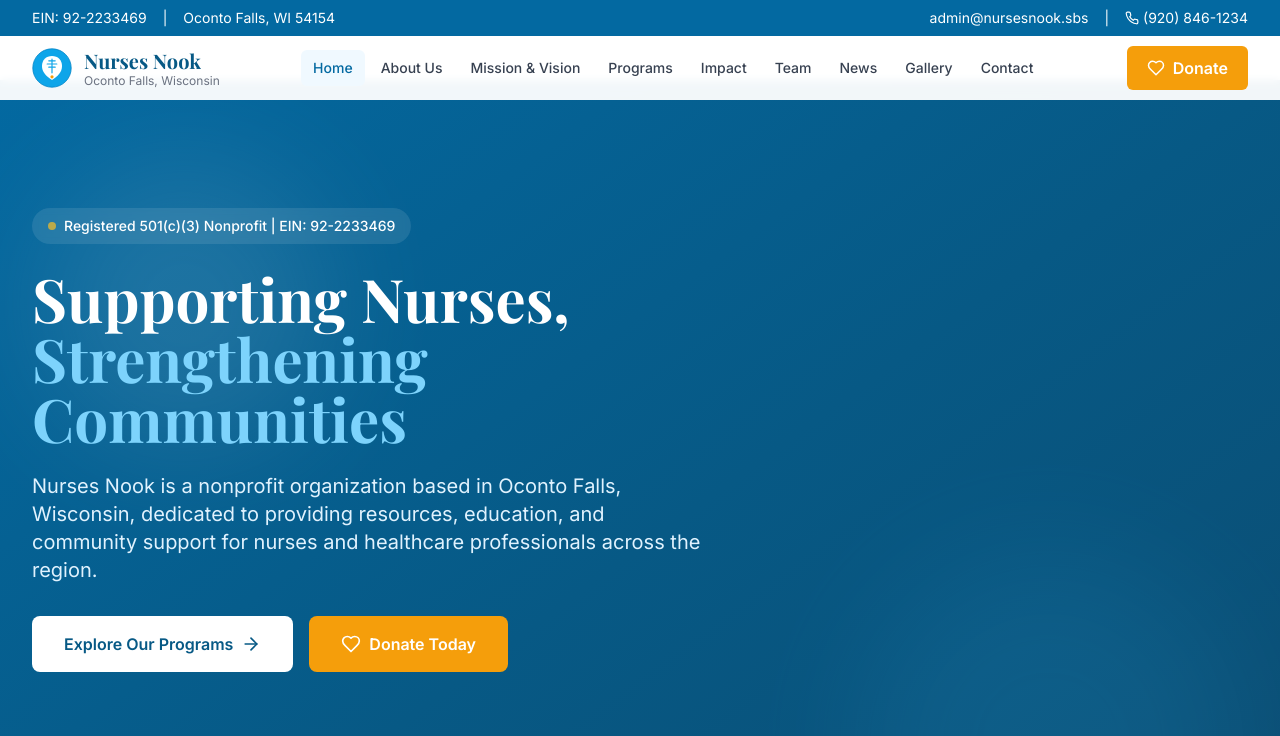
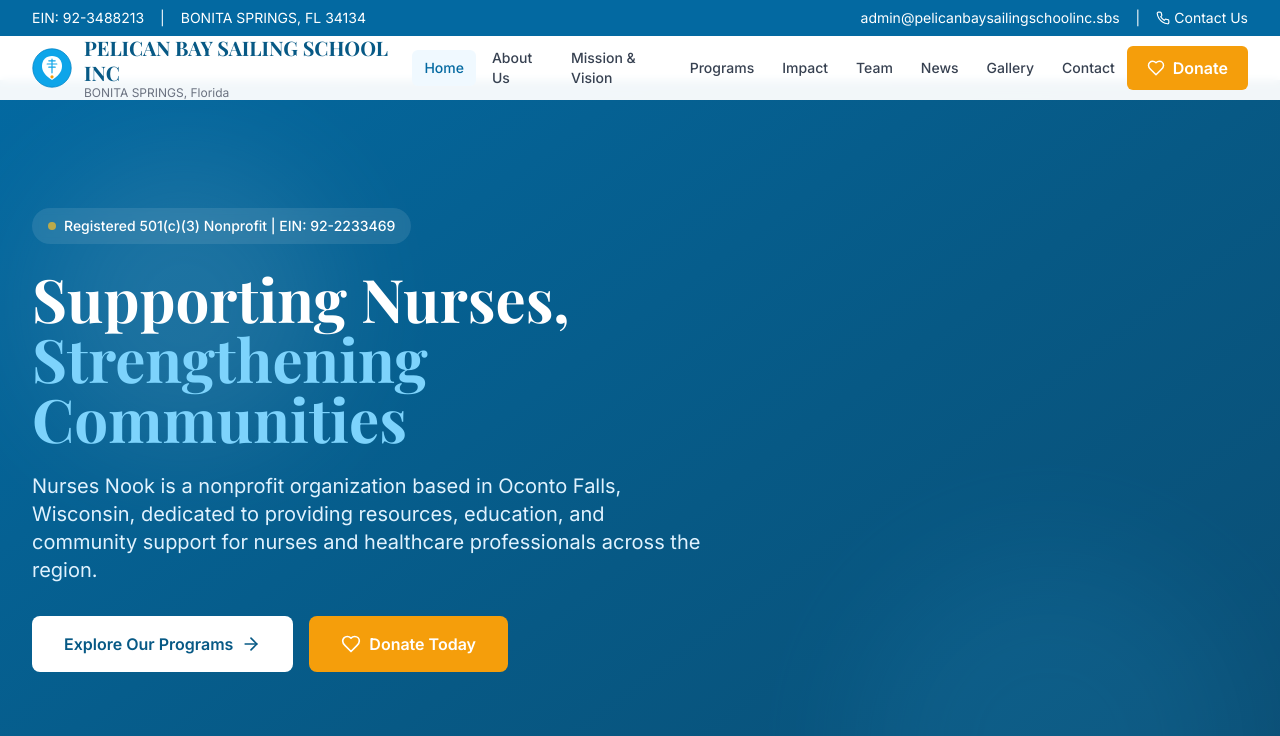
Before and after one commit to irmafiguero199/nurses-nook, a React (Vite) app in the folder nurses-nook-website/: page / in a window 1280 px wide. Shown: the top 736 px of the page. Built offline with nearby package versions, Linux system fonts and the light colour scheme.

Commit message:
Update Header component for Pelican Bay Sailing School

```diff
--- a/nurses-nook-website/src/components/Header.jsx
+++ b/nurses-nook-website/src/components/Header.jsx
@@ -26,16 +26,16 @@
       <div className="bg-primary-700 text-white text-sm py-2">
         <div className="container-custom flex justify-between items-center">
           <div className="flex items-center gap-4">
-            <span className="hidden sm:inline">EIN: 92-2233469</span>
+            <span className="hidden sm:inline">EIN: 92-3488213</span>
             <span className="hidden md:inline">|</span>
-            <span className="hidden md:inline">Oconto Falls, WI 54154</span>
+            <span className="hidden md:inline">BONITA SPRINGS, FL 34134</span>
           </div>
           <div className="flex items-center gap-4">
-            <a href="mailto:admin@nursesnook.sbs" className="hover:text-primary-200 transition-colors">admin@nursesnook.sbs</a>
+            <a href="mailto:admin@pelicanbaysailingschoolinc.sbs" className="hover:text-primary-200 transition-colors">admin@pelicanbaysailingschoolinc.sbs</a>
             <span className="hidden sm:inline">|</span>
-            <a href="tel:+19208461234" className="hidden sm:flex items-center gap-1 hover:text-primary-200 transition-colors">
+            <a href="tel:+1234567890" className="hidden sm:flex items-center gap-1 hover:text-primary-200 transition-colors">
               <Phone size={14} />
-              (920) 846-1234
+              Contact Us
             </a>
           </div>
         </div>
@@ -46,10 +46,10 @@
         <div className="flex items-center justify-between h-16">
           {/* Logo */}
           <Link to="/" className="flex items-center gap-3">
-            <img src="/logo.svg" alt="Nurses Nook Logo" className="h-10 w-10" />
+            <img src="/logo.svg" alt="PELICAN BAY SAILING SCHOOL INC Logo" className="h-10 w-10" />
             <div>
-              <h1 className="text-xl font-bold text-primary-800 leading-tight">Nurses Nook</h1>
-              <p className="text-xs text-gray-500 hidden sm:block">Oconto Falls, Wisconsin</p>
+              <h1 className="text-xl font-bold text-primary-800 leading-tight">PELICAN BAY SAILING SCHOOL INC</h1>
+              <p className="text-xs text-gray-500 hidden sm:block">BONITA SPRINGS, Florida</p>
             </div>
           </Link>
 
```
